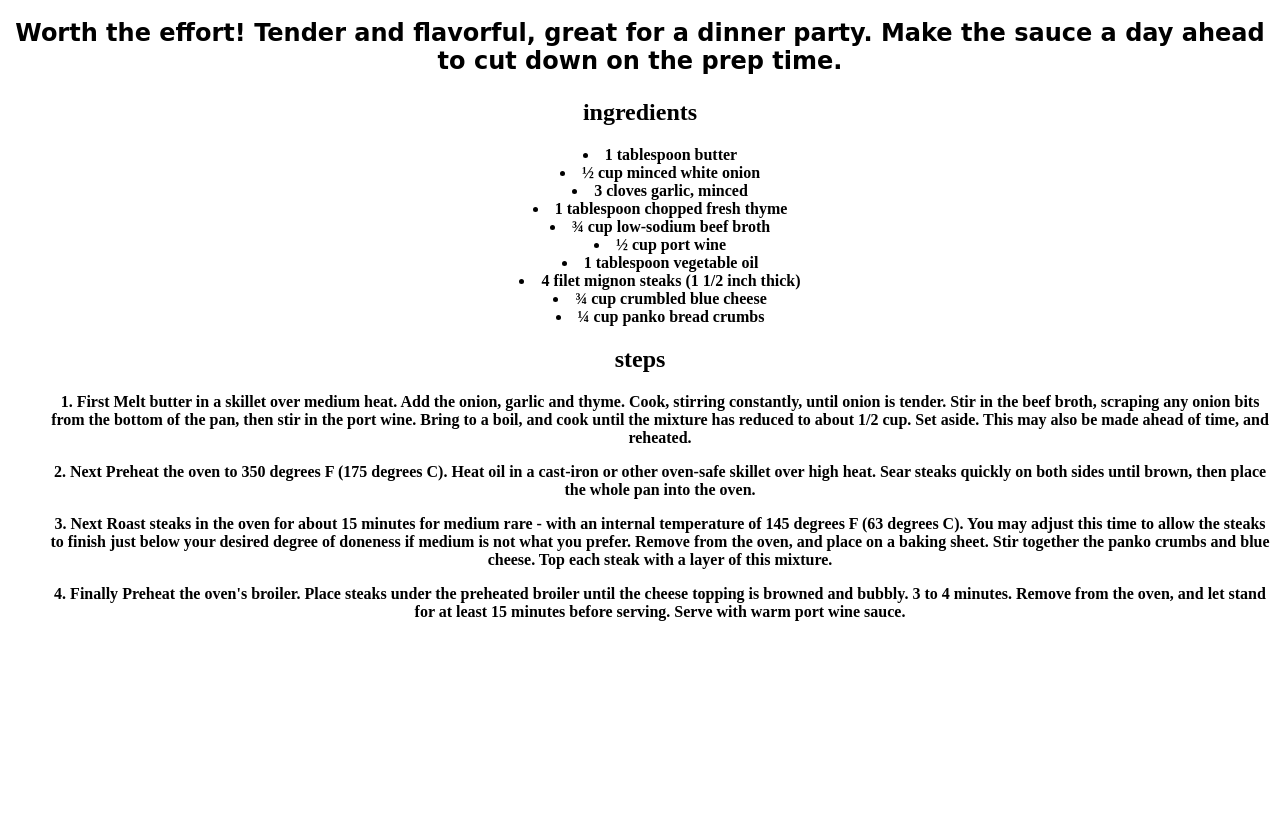
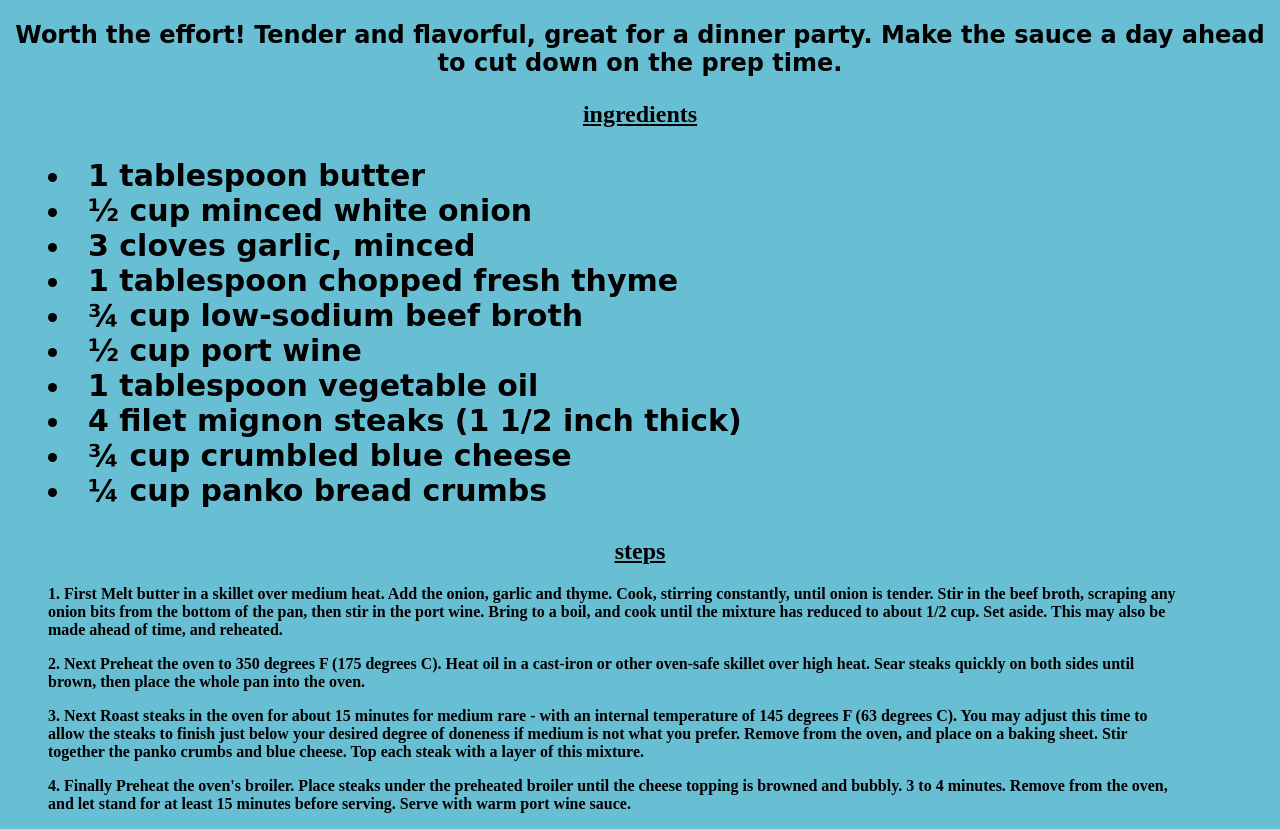
Before and after one commit to ChandoFin/odin-recipes, a plain HTML site: page recipes/filet-mignon-recipe.html in a window 1280 px wide. Shown: the part 611-1440 px from the top of the page. Before the commit the page ends 1248 px from the top, so only its background shows below. Drawn offline with Linux system fonts and the light colour scheme.

Commit message:
add styles
added font styles to plain text, changed
background color, rearranged where the text was
displayed.

```diff
--- a/recipes/filet-mignon-recipe.html
+++ b/recipes/filet-mignon-recipe.html
@@ -20,7 +20,8 @@
         </p>
 
         <h2>ingredients</h2>
-        <ul>
+
+        <ul class="ingredients">
             <li>1 tablespoon butter</li>
 
             <li>½ cup minced white onion</li>
--- a/styles.css
+++ b/styles.css
@@ -2,11 +2,13 @@ h1 {
     color: rgb(13, 104, 59);
     font-weight: bolder;
     font-size: 100px;
+    font-family: tahoma, sans-serif;
 }
 
 body {
     text-align: center;
     font-weight: bold;
+    background-color: rgb(104, 191, 211);
 }
 
 .button.home {
@@ -21,7 +23,8 @@ body {
 
 li {
     list-style-position: inside;
-    text-align: center;
+    text-align: left;
+    padding-right: 90px; /* Adjust the value as needed */
 }
 
 .description {
@@ -30,3 +33,22 @@ li {
     font-family: cursive, sans-serif;
 
 }
+
+#recipes li {
+
+    font-size: 40px;
+    font-family: 'Courier New', Courier, monospace;
+    text-align: center;
+    list-style-position: inside;
+}
+
+.ingredients {
+    font-size: 30px;
+    font-weight: bolder;
+    font-family: cursive, sans-serif;
+}
+
+h2 {
+
+    text-decoration: underline;
+}
```
Also changed, not shown: index.html (+5 -1 lines), recipes/bacon-scallop-recipe.html (+1 -1 lines), recipes/lamb-shanks-recipe.html (+1 -1 lines).
